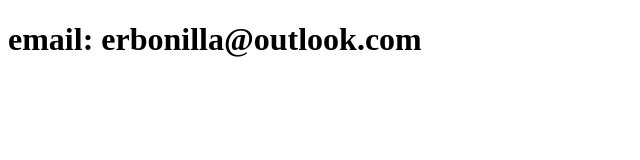
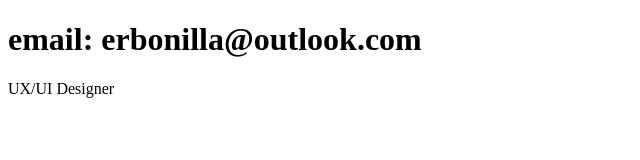
Before and after one commit to erbonilla/register-system, a plain HTML site: page contact.html in a window 1280 px wide. Shown: the whole page, without its empty margins (0-640 px from the left). Drawn offline with Linux system fonts and the light colour scheme.

Commit message:
Update Contact

```diff
--- a/contact.html
+++ b/contact.html
@@ -7,5 +7,6 @@
 </head>
 <body>
     <h1>email: erbonilla@outlook.com</h1>
+    <p>UX/UI Designer</p>
 </body>
 </html>
```
